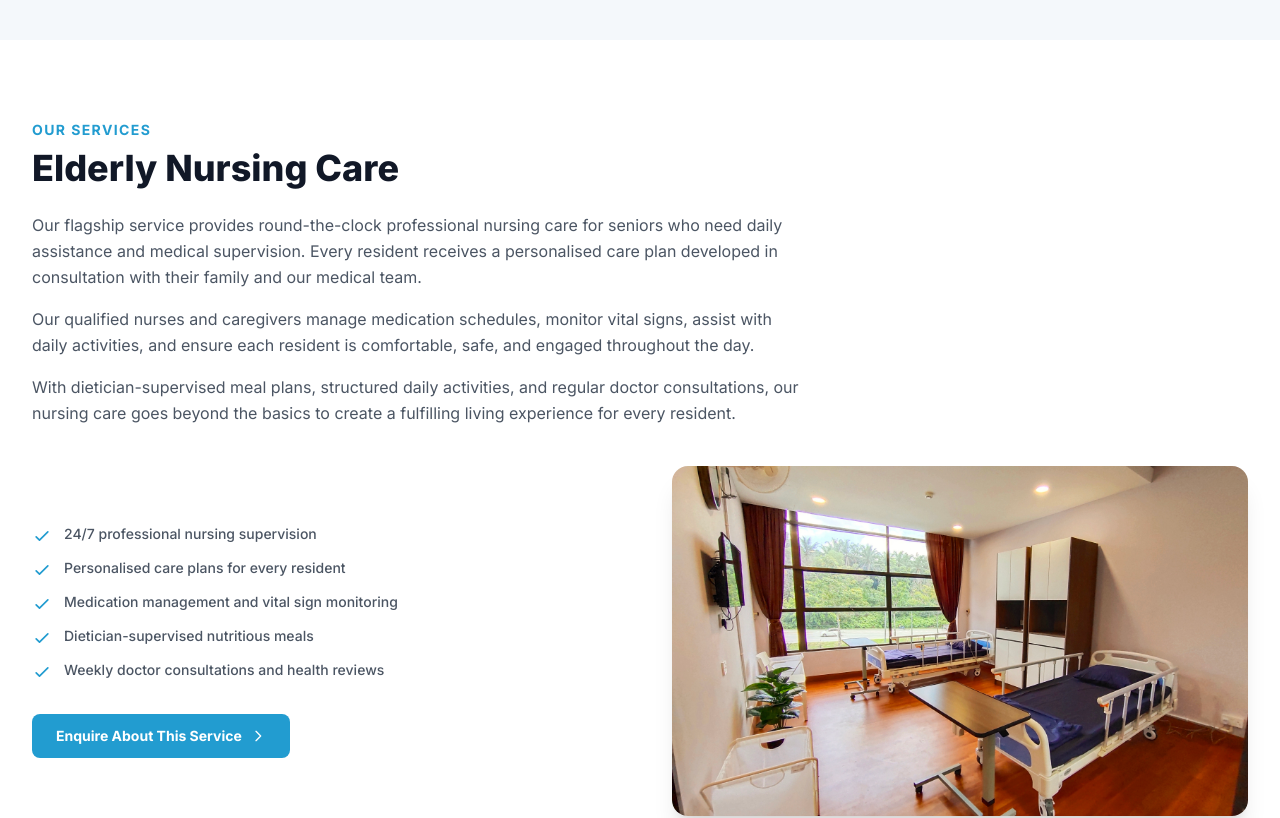
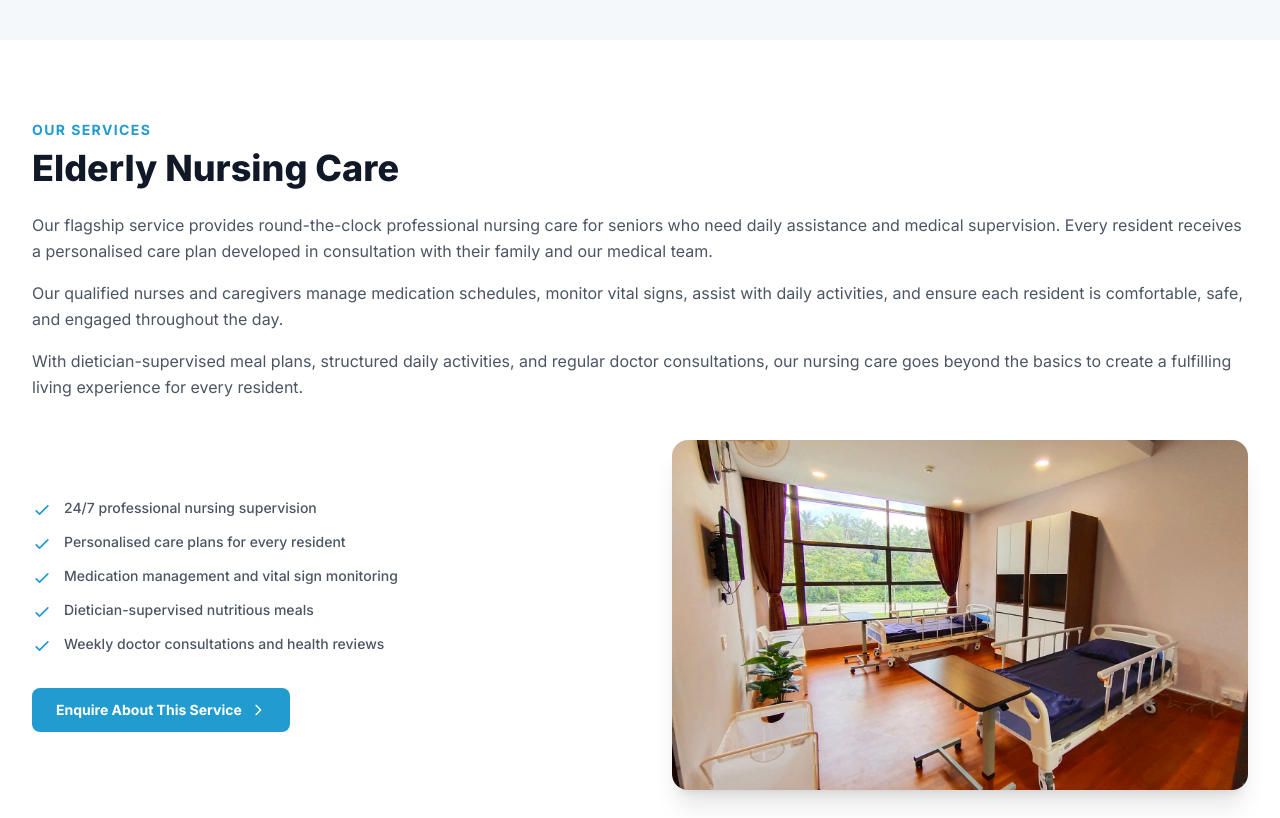
Before and after one commit to lyndontf/lcs-cms-website, a Next.js app: page /our-services in a window 1280 px wide. Shown: the part 1680-2498 px from the top of the page. Built offline with nearby package versions, Linux system fonts and the light colour scheme; no server answers; the database is empty.

Commit message:
style: make service section intro text full-width

```diff
--- a/src/app/our-services/page.tsx
+++ b/src/app/our-services/page.tsx
@@ -298,7 +298,7 @@ export default function OurServices() {
         >
           <div className="max-w-7xl mx-auto px-4 sm:px-6 lg:px-8">
             {/* Full-width intro row */}
-            <div className="max-w-3xl mb-10">
+            <div className="mb-10">
               <p className="text-primary text-sm font-bold uppercase tracking-widest mb-2">Our Services</p>
               <h2 className="text-3xl sm:text-4xl font-extrabold text-gray-900 leading-tight mb-6">
                 {svc.title}
```
